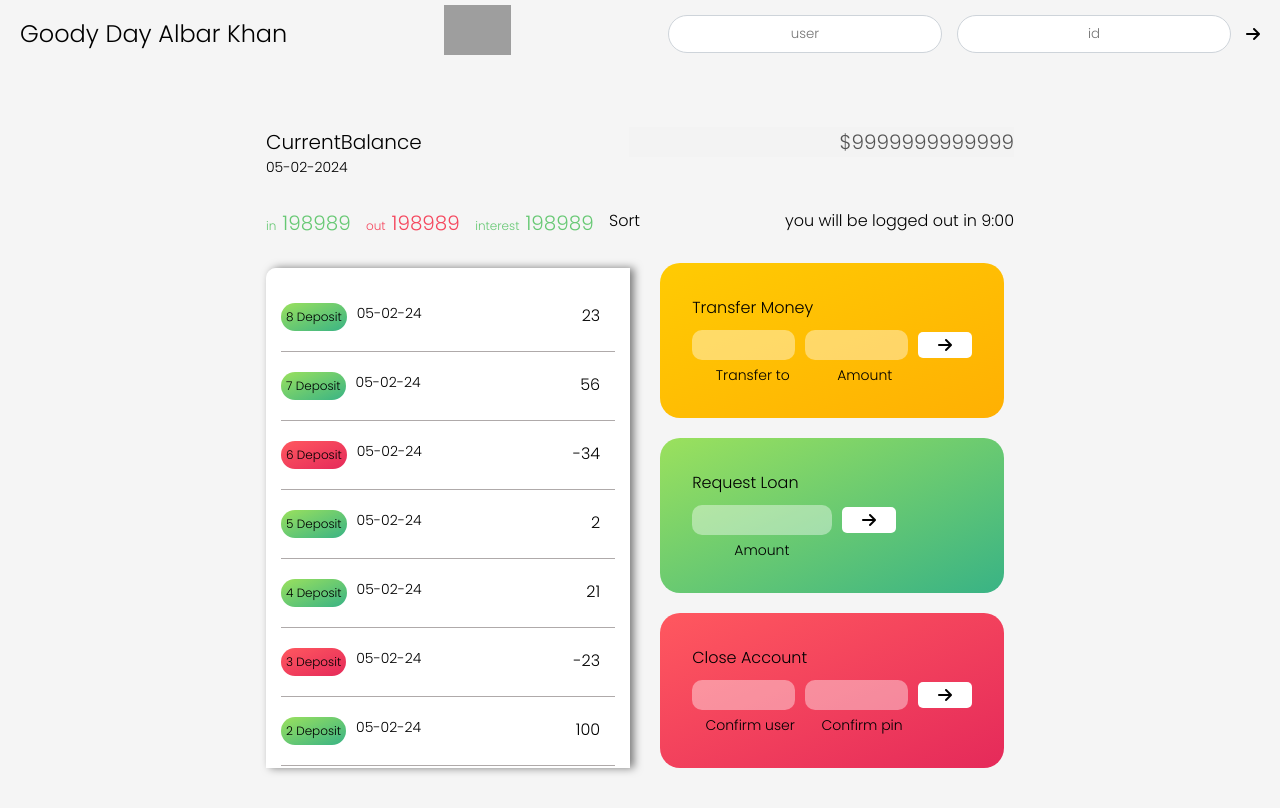
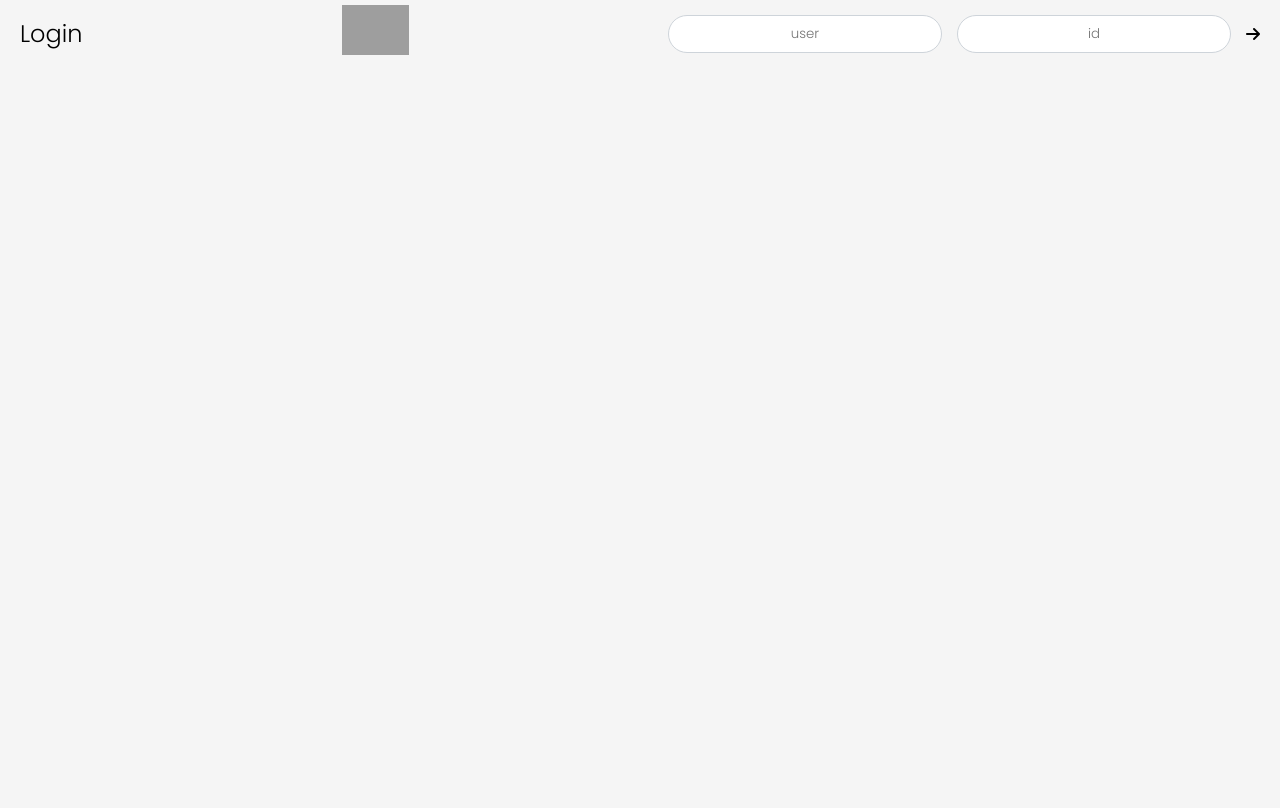
Before and after one commit to AlbarKhan/BankDashboard-React-, a React (Create React App) app: page / in a window 1280 px wide. Built offline with nearby package versions, Linux system fonts and the light colour scheme; grey boxes are pictures that could not be loaded.

Commit message:
login functionality added

```diff
--- a/src/App.js
+++ b/src/App.js
@@ -1,49 +1,79 @@
+import { useState } from "react";
+
 const accounts = [
   {
-    userName: "Albar",
-    pin: "222",
+    userName: "a",
+    pin: "111",
     movements: [200, 100, -23, 21, 2, -34, 56, 23],
     id: 0,
   },
   {
-    userName: "Khan",
+    userName: "khan",
     pin: "111",
     movements: [200, -100, 23, 21, 2, 34, -56, 23],
     id: 1,
   },
+  {
+    userName: "sufiyan",
+    pin: "333",
+    movements: [400, -100, 23, 21, 2, 34, -56, 23],
+    id: 1,
+  },
 ];
 export default function App() {
+  const [currentUser, setCurrentUser] = useState(null);
+
+  let accountsCopy = accounts;
+  function handleLogin(userId, password) {
+    accountsCopy.forEach((acc) =>
+      acc.userName === userId && acc.pin === password ? setCurrentUser(acc) : ""
+    );
+  }
   return (
     <div className="App">
-      <Header />
-      <Main />
+      <Header currentUser={currentUser} handleLogin={handleLogin} />
+      <Main opaccity={currentUser ? "login" : "logout"} />
     </div>
   );
 }
 
-function Header() {
+function Header({ handleLogin, currentUser }) {
+  const [userId, setUserId] = useState(null);
+  const [password, setPassword] = useState(null);
   return (
     <header>
       <nav className="navbar">
         <div className="greetings">
-          <p>Goody Day Albar Khan</p>
+          <p>{currentUser ? " Good Day " + currentUser.userName : "Login"}</p>
         </div>
         <div className="logo">
           <img src="https://bankist.netlify.app/logo.png" alt="logo"></img>
         </div>
         <div className="login">
-          <input className="user" placeholder="user"></input>
-          <input className="id" placeholder="id"></input>
-          <i className="fa-solid fa-arrow-right"></i>
+          <input
+            className="user"
+            placeholder="user"
+            onChange={(e) => setUserId(e.target.value)}
+          ></input>
+          <input
+            className="id"
+            placeholder="id"
+            onChange={(e) => setPassword(e.target.value)}
+          ></input>
+          <i
+            className="fa-solid fa-arrow-right"
+            onClick={() => handleLogin(userId, password)}
+          ></i>
         </div>
       </nav>
     </header>
   );
 }
 
-function Main() {
+function Main({ opaccity }) {
+  console.log(opaccity);
   return (
-    <div className="main-wrapper">
+    <div className="main-wrapper" id={opaccity}>
       <div className="main">
         <CurrentBalance />
         <Status />
@@ -91,7 +121,7 @@ function Status() {
           <span className="status-text">interest</span>198989
         </span>
         <span>
-          <buttton>Sort</buttton>
+          <buttton className="sort">Sort</buttton>
         </span>
       </div>
       <div className="timer">
@@ -124,7 +154,7 @@ function CurrentBalance() {
 }
 
 function MovementList() {
-  accounts[0].movements.map((mv) => console.log(mv));
+  // accounts[0].movements.map((mv) => console.log(mv));
   return (
     <div className="movementList">
       {accounts[0].movements
@@ -135,7 +165,7 @@ function MovementList() {
 }
 
 function Movement({ amount, index }) {
-  console.log(amount);
+  // console.log(amount);
   return (
     <div className="movement">
       <div>
--- a/src/index.css
+++ b/src/index.css
@@ -49,11 +49,18 @@ body {
   border-color: #007bff;
 }
 
+#login {
+  opacity: 1;
+}
+#logout {
+  opacity: 0;
+}
 .main-wrapper {
   height: 91.7%;
   margin-top: 50px;
   display: flex;
   justify-content: center;
+  transition: all 3s;
 }
 
 .main {
@@ -205,6 +212,10 @@ body {
   color: rgb(245, 70, 93);
   font-size: 20px;
 }
+
+.sort {
+  cursor: pointer;
+}
 @media (max-width: 786px) {
   .logo {
     display: none;
```
